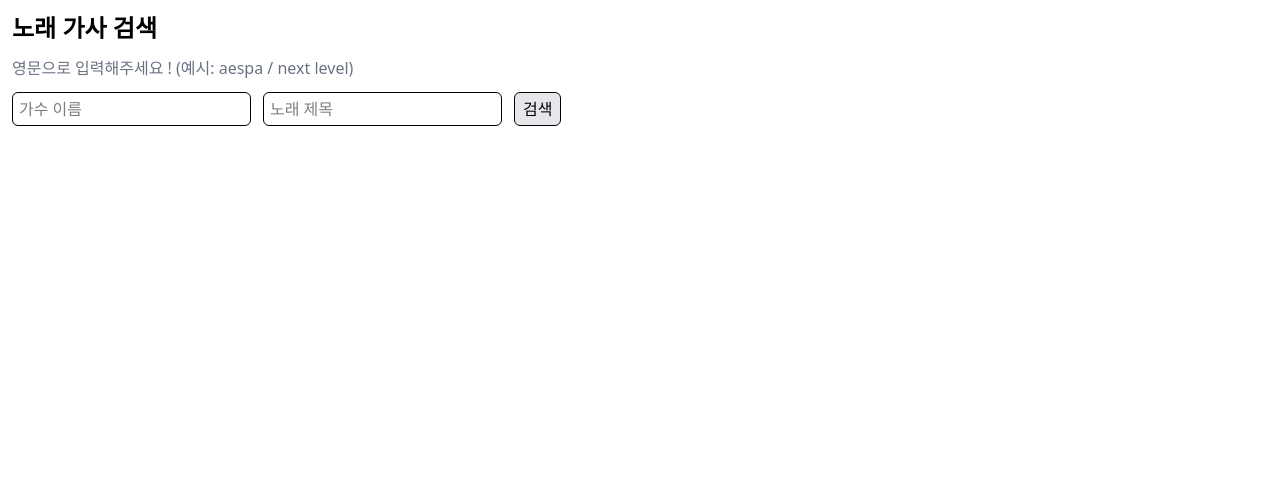
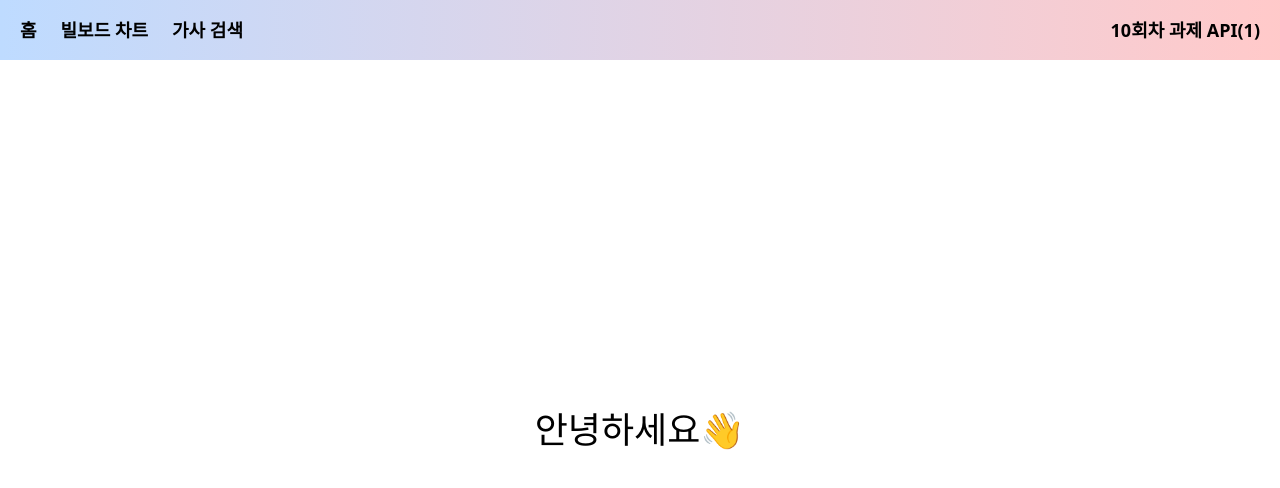
Before and after one commit to Likelion-YeungNam-Univ/10-13th-fe-assignment, a React (Vite) app: page / in a window 1280 px wide. Shown: the top 488 px of the page. Built offline with nearby package versions, Linux system fonts and the light colour scheme.

Commit message:
빌보드 차트 페이지 구현

```diff
--- a/package.json
+++ b/package.json
@@ -14,6 +14,7 @@
     "axios": "^1.9.0",
     "react": "^19.1.0",
     "react-dom": "^19.1.0",
+    "react-router-dom": "^7.6.0",
     "tailwindcss": "^4.1.7"
   },
   "devDependencies": {
--- a/src/App.jsx
+++ b/src/App.jsx
@@ -1,8 +1,24 @@
 import React from "react";
-import LyricSearch from "./LyricSearch";
+import LyricSearch from "./pages/LyricSearch";
+import { BrowserRouter, Route, Routes } from "react-router-dom";
+import Layout from "./Layout";
+import Home from "./pages/Home";
+import NotFound from "./pages/NotFound";
+import Chart from "./pages/Chart";
 
 const App = () => {
-  return <LyricSearch />;
+  return (
+    <BrowserRouter>
+      <Routes>
+        <Route path="/" element={<Layout />}>
+          <Route path="/" element={<Home />} />
+          <Route path="/charts" element={<Chart />} />
+          <Route path="/lyric-search" element={<LyricSearch />} />
+        </Route>
+        <Route path="*" element={<NotFound />} />
+      </Routes>
+    </BrowserRouter>
+  );
 };
 
 export default App;
--- /dev/null
+++ b/src/Layout.jsx
@@ -0,0 +1,14 @@
+import React from "react";
+import NavBar from "./NavBar";
+import { Outlet } from "react-router-dom";
+
+const Layout = () => {
+  return (
+    <div className="h-screen flex flex-col">
+      <NavBar />
+      <Outlet />
+    </div>
+  );
+};
+
+export default Layout;
--- /dev/null
+++ b/src/NavBar.jsx
@@ -0,0 +1,32 @@
+import React from "react";
+import { Link } from "react-router-dom";
+
+const NavBar = () => {
+  return (
+    <nav className="flex min-h-15 px-5 py-4 bg-gradient-to-r from-blue-200 to-red-200 justify-between overflow-hidden">
+      <span className="flex space-x-6">
+        <Link to="/" className="font-semibold text-lg hover:scale-110">
+          홈
+        </Link>
+        <Link to="/charts" className="font-semibold text-lg hover:scale-110">
+          빌보드 차트
+        </Link>
+        <Link
+          to="/lyric-search"
+          className="font-semibold text-lg hover:scale-110"
+        >
+          가사 검색
+        </Link>
+      </span>
+      <a
+        href="https://github.com/Likelion-YeungNam-Univ/10-13th-fe-assignment/tree/feature/hong_jin_seong"
+        target="_blank"
+        rel="noopener noreferrer"
+      >
+        <h3 className="text-lg font-semibold">10회차 과제 API(1)</h3>
+      </a>
+    </nav>
+  );
+};
+
+export default NavBar;
--- /dev/null
+++ b/src/pages/Chart.jsx
@@ -0,0 +1,105 @@
+import axios from "axios";
+import React, { useEffect, useState } from "react";
+
+const Chart = () => {
+  const [hot100, setHot100] = useState([]);
+  const [bill200, setBill200] = useState([]);
+
+  const [hot100Date, setHot100Date] = useState("");
+  const [bill200Date, setBill200Date] = useState("");
+
+  const [loading, setLoading] = useState(true);
+  const [error, setError] = useState(null);
+
+  const fetchCharts = async () => {
+    try {
+      const resHot100 = await axios.get(
+        "https://raw.githubusercontent.com/KoreanThinker/billboard-json/main/billboard-hot-100/recent.json"
+      );
+      const resBill200 = await axios.get(
+        "https://raw.githubusercontent.com/KoreanThinker/billboard-json/main/billboard-200/recent.json"
+      );
+      setHot100(resHot100.data.data);
+      setHot100Date(resHot100.data.date);
+
+      setBill200(resBill200.data.data);
+      setBill200Date(resBill200.data.date);
+    } catch (error) {
+      setError("차트 로딩 실패");
+      console.error("로딩 실패: ", error);
+    } finally {
+      setLoading(false);
+    }
+  };
+
+  useEffect(() => {
+    fetchCharts();
+  }, []);
+
+  if (loading) return <div>로딩 중...</div>;
+
+  if (error) return <div>에러: {error}</div>;
+
+  return (
+    <div className="h-screen w-full flex overflow-hidden space-x-4">
+      <div className="flex flex-col w-1/2">
+        <a
+          href="https://www.billboard.com/charts/hot-100/"
+          target="_blank"
+          rel="noopener noreferrer"
+          className="flex items-center justify-center"
+        >
+          <h2 className="text-4xl font-bold m-5">Billboard Hot 100™</h2>
+          <h4 className="text-gray-500">({hot100Date} 업데이트)</h4>
+        </a>
+        <ul className="mx-5 flex-1 overflow-y-auto">
+          {Array.isArray(hot100) &&
+            hot100.map((hot100Song) => (
+              <li key={hot100Song.rank}>
+                <div className="flex items-center border">
+                  <div className="text-5xl bg-black text-white font-bold p-16.5">
+                    {hot100Song.rank}
+                  </div>
+                  <img src={hot100Song.image} />
+                  <div className="ml-4">
+                    <div className="text-2xl font-bold">{hot100Song.name}</div>
+                    <div className="text-2xl">{hot100Song.artist}</div>
+                  </div>
+                </div>
+              </li>
+            ))}
+        </ul>
+      </div>
+      <div className="flex flex-col w-1/2">
+        <a
+          href="https://www.billboard.com/charts/billboard-200/"
+          target="_blank"
+          rel="noopener noreferrer"
+          className="flex items-center justify-center"
+        >
+          <h2 className="text-4xl font-bold m-5">Billboard 200™</h2>
+          <h4 className="text-gray-500">({bill200Date} 업데이트)</h4>
+        </a>
+        <ul className="mx-5 flex-1 overflow-y-auto">
+          {Array.isArray(bill200) &&
+            bill200.map((bill200Song) => (
+              <li key={bill200Song.rank}>
+                <div className="flex items-center border">
+                  <div className="text-5xl bg-black text-white font-bold p-16.5">
+                    {bill200Song.rank}
+                  </div>
+                  <img src={bill200Song.image} />
+                  <div className="ml-4">
+                    <div className="text-2xl font-bold">{bill200Song.name}</div>
+                    <div className="text-2xl">{bill200Song.artist}</div>
+                  </div>
+                </div>
+              </li>
+            ))}
+        </ul>
+      </div>
+    </div>
+  );
+};
+
+export default Chart;
--- /dev/null
+++ b/src/pages/Home.jsx
@@ -0,0 +1,11 @@
+import React from "react";
+
+const Home = () => {
+  return (
+    <div className="flex flex-col h-screen justify-center items-center">
+      <div className="flex justify-center text-4xl m-4">안녕하세요👋</div>
+    </div>
+  );
+};
+
+export default Home;
--- a/src/LyricSearch.jsx
+++ b/src/pages/LyricSearch.jsx
@@ -1,5 +1,5 @@
 import axios from "axios";
-import React, { useEffect, useState } from "react";
+import React, { useState } from "react";
 
 const LyricSearch = () => {
   const [lyrics, setLyrics] = useState("");
@@ -27,17 +27,17 @@ const LyricSearch = () => {
       setTitle("");
     } catch (error) {
       setError("검색어를 다시 확인해주세요 !");
-      console.error("데이터 로딩 실패: ", error);
+      console.error("로딩 실패: ", error);
     } finally {
       setLoading(false);
     }
   };
 
   return (
-    <div>
+    <div className="overflow-y-auto">
       <h2 className="text-2xl m-3 font-semibold">노래 가사 검색</h2>
       <p className="text-gray-500 m-3">
-        영문으로 입력해주세요 ! (예시: aespa / next level)
+        영문으로 입력해주세요! (예시: aespa / whiplash)
       </p>
       <div className="flex space-x-3 m-3">
         <input
@@ -72,7 +72,7 @@ const LyricSearch = () => {
             {displayArtist} - {displayTitle}
           </h3>
           {/* 줄바꿈, 공백 그대로 출력을 위해 <pre>태그 사용 */}
-          <pre className="m-3 p-3">{lyrics}</pre>
+          <pre className="m-4">{lyrics}</pre>
         </div>
       )}
     </div>
--- /dev/null
+++ b/src/pages/NotFound.jsx
@@ -0,0 +1,23 @@
+import React from "react";
+import { useNavigate } from "react-router-dom";
+
+const NotFound = () => {
+  const navigate = useNavigate();
+
+  return (
+    <div
+      onClick={() => navigate("/")}
+      className="flex flex-col items-center justify-center min-h-screen bg-gradient-to-br from-blue-200 to-red-200 text-center px-4"
+    >
+      <h1 className="text-9xl font-extrabold text-purple-400 drop-shadow-lg mb-4">
+        404
+      </h1>
+      <h2 className="text-2xl md:text-3xl font-semibold text-gray-700 mb-2">
+        Not Found
+      </h2>
+      <p className="text-gray-700 mb-6">화면을 클릭하세요.</p>
+    </div>
+  );
+};
+
+export default NotFound;
```
Also changed, not shown: 1 other file (tests, documents, lock files or other folders).
